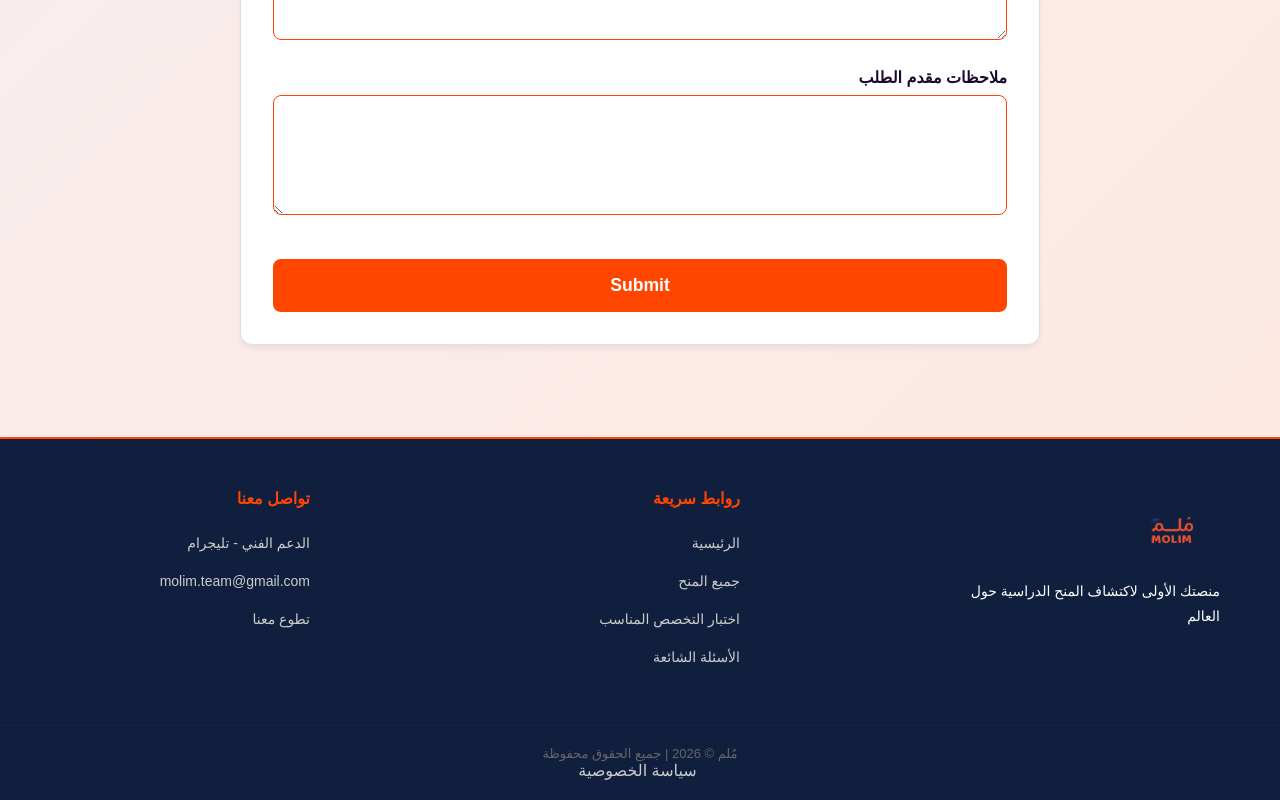
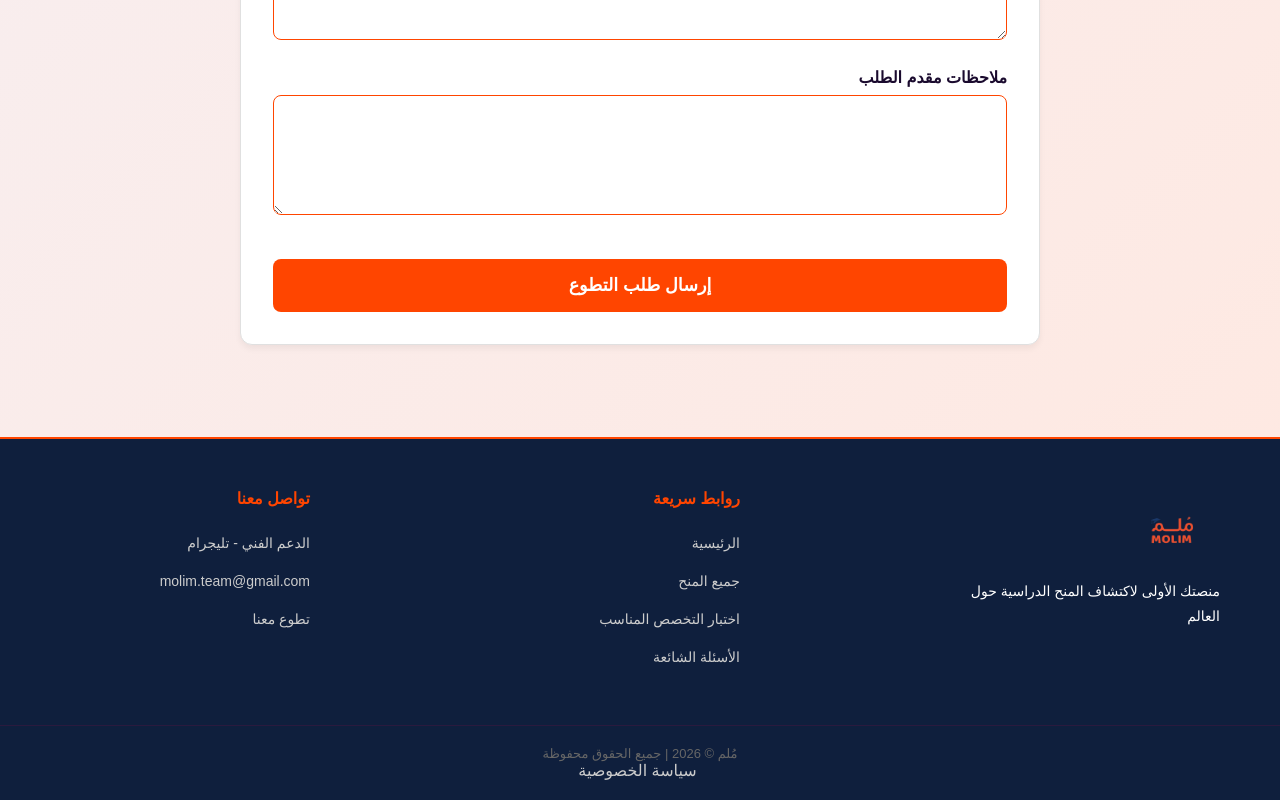
Before and after one commit to molim-team/molim-js, a Next.js app: page /molim-apply in a window 1280 px wide. Shown: the part 2741-3541 px from the top of the page. Built offline with nearby package versions, Linux system fonts and the light colour scheme; no server answers.

Commit message:
chang apply link

```diff
--- a/src/app/molim-apply/page.js
+++ b/src/app/molim-apply/page.js
@@ -297,7 +297,7 @@ export default function MolimApply() {
         </div>
 
         <button type="submit" className="apply-submit-btn" disabled={isSubmitting}>
-          {isSubmitting ? 'جاري الإرسال...' : 'Submit'}
+          {isSubmitting ? 'جاري الإرسال...' : 'إرسال طلب التطوع'}
         </button>
       </form>
     </div>
--- a/src/components/Footer.jsx
+++ b/src/components/Footer.jsx
@@ -22,7 +22,7 @@ export default function Footer() {
           <h4>تواصل معنا</h4>
           <a href="https://t.me/molim_ContactBot" target="_blank" rel="noopener noreferrer">الدعم الفني - تليجرام</a>
           <a href="mailto:molim.team@gmail.com">molim.team@gmail.com</a>
-          <a href="https://airtable.com/appKSN4NvFXywJuUW/shrH9x9YwyEcHuvIi" target="_blank" rel="noopener noreferrer">تطوع معنا</a>
+          <a href="https://www.molim.team/molim-apply" target="_blank" rel="noopener noreferrer">تطوع معنا</a>
         </div>
       </div>
 
--- a/src/components/home/AboutSection.jsx
+++ b/src/components/home/AboutSection.jsx
@@ -20,7 +20,7 @@ export default function AboutSection() {
             <p>انضم لقروب التليجرام الخاص بنا للحصول على آخر أخبار المنح والمواعيد النهائية للتقديم، وللتواصل مع طلاب يمرون بنفس تجربتك.</p>
           </div>
         </a>
-        <a href="https://airtable.com/appKSN4NvFXywJuUW/shrH9x9YwyEcHuvIi" target="_blank" rel="noreferrer">
+        <a href="https://www.molim.team/molim-apply" target="_blank" rel="noreferrer">
           <div className="about-card">
             <span className="about-icon">🤝</span>
             <h3>أترك أثر.. وتطوّع معنا</h3>
```
